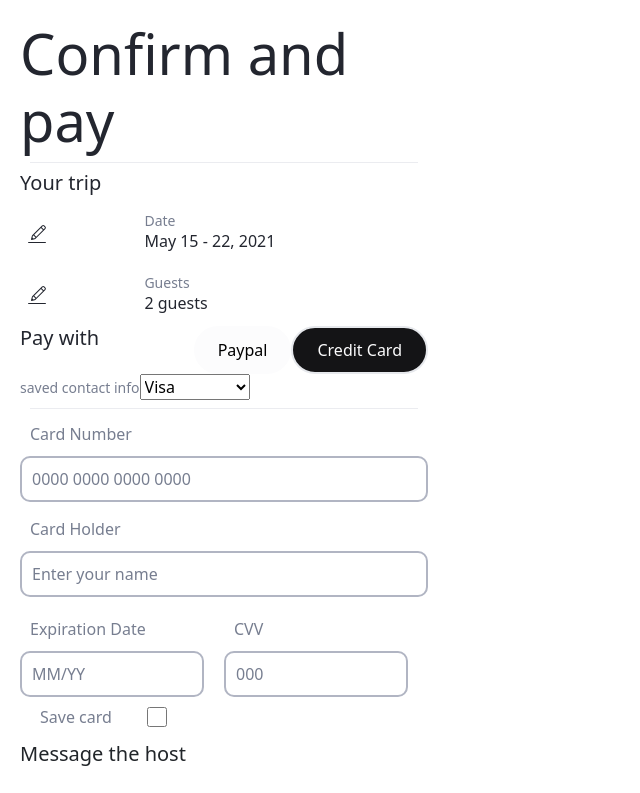
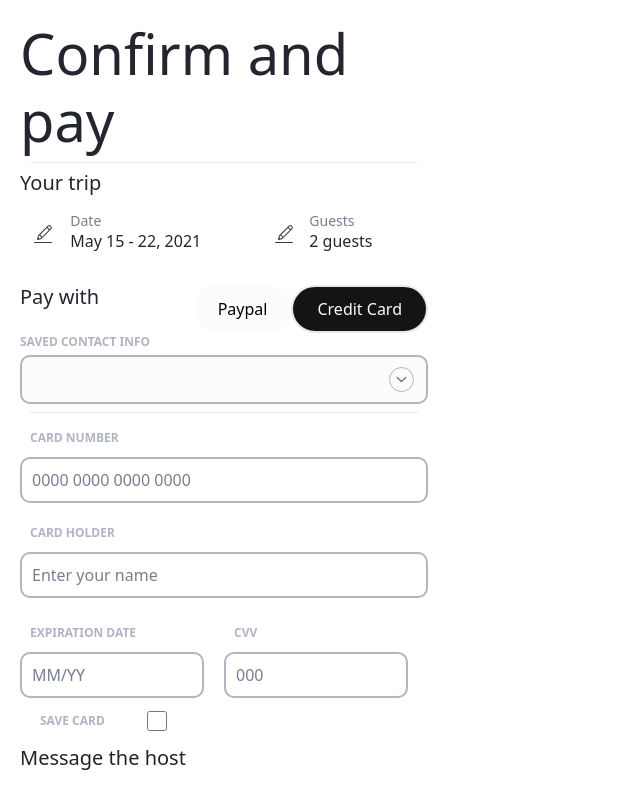
Before and after one commit to Areej-Farag/Fleet-Project, a React (Create React App) app in the folder FrontEnd/: page / in a window 1280 px wide. Shown: the top 793 px of the page, without its empty margins (0-640 px from the left). Built offline with nearby package versions, Linux system fonts and the light colour scheme.

Commit message:
select component added in atoms

```diff
--- a/FrontEnd/src/Components/Atoms/Icons.jsx
+++ b/FrontEnd/src/Components/Atoms/Icons.jsx
@@ -4,7 +4,7 @@ import "../Styles/atoms.css";
 
 const Icon = ({ size = 24, color, IconContetnt, children , direction ="row"}) => {
   return (
-    <div className="IconContainer" style={{flexDirection: { direction }}}>
+    <div className="IconContainer" style={{flexDirection:{direction}}}>
       <span className={`icon`} style={{ fontSize: size, color }}>
         {IconContetnt}
       </span>
--- /dev/null
+++ b/FrontEnd/src/Components/Atoms/Select.jsx
@@ -0,0 +1,51 @@
+import React, { useState } from "react";
+import PropTypes from "prop-types";
+import "../Styles/atoms.css";
+import { IoIosArrowDown } from "react-icons/io";
+import Typograph from "./Typograph";
+import colors from "./Colors";
+
+export default function SelectBox({ label, value, options, onChange }) {
+  const [isOpen, setIsOpen] = useState(false);
+
+  return (
+    <div className="select-box">
+      {label && <label className="select-box-label">{label}</label>}
+
+      <div className="select-box-container" onClick={() => setIsOpen(!isOpen)}>
+        <span className="select-box-value">{value}</span>
+        <span className="select-box-icon">
+          <IoIosArrowDown />
+        </span>
+      </div>
+
+      {isOpen && (
+        <ul className="select-box-dropdown">
+          {options.map((option, index) => (
+            <li
+              key={index}
+              className={`select-box-option ${
+                option === value ? "selected" : ""
+              }`}
+              onClick={() => {
+                onChange(option);
+                setIsOpen(false);
+              }}
+            >
+              <Typograph variant="h6" color={colors.Neutrals[4]}>
+                {option}
+              </Typograph>
+            </li>
+          ))}
+        </ul>
+      )}
+    </div>
+  );
+}
+
+SelectBox.propTypes = {
+  label: PropTypes.string,
+  value: PropTypes.string.isRequired,
+  options: PropTypes.arrayOf(PropTypes.string).isRequired,
+  onChange: PropTypes.func.isRequired,
+};
--- a/FrontEnd/src/Components/Organisms/PaymentForm.jsx
+++ b/FrontEnd/src/Components/Organisms/PaymentForm.jsx
@@ -8,6 +8,7 @@ import TextWithBtn from "../Molecules/TextWithBtn";
 import { CiEdit } from "react-icons/ci";
 import Button from "../Atoms/Button";
 import CreditCardInfoForm from "./CreditCardInfoForm";
+import Select from "../Atoms/Select";
 
 
 export default function PaymentForm() {
@@ -24,7 +25,7 @@ export default function PaymentForm() {
           Your trip
         </Typograph>
         <div className="detailsIcons">
-          <Icon size={24} color={colors.Neutrals[2]} IconContetnt={<CiEdit />}>
+          <Icon size={24} color={colors.Neutrals[3]} IconContetnt={<CiEdit />} direction="row-reverse" >
             <Typograph variant="small" color={colors.Neutrals[4]}>
               Date
             </Typograph>
@@ -32,7 +33,7 @@ export default function PaymentForm() {
               May 15 - 22, 2021
             </Typograph>
           </Icon>
-          <Icon size={24} color={colors.Neutrals[2]} IconContetnt={<CiEdit />}>
+          <Icon size={24} color={colors.Neutrals[3]} IconContetnt={<CiEdit />} direction="row-reverse">
             <Typograph variant="small" color={colors.Neutrals[4]}>
               Guests
             </Typograph>
@@ -52,10 +53,10 @@ export default function PaymentForm() {
           btnContent={
             <>
               {" "}
-              <Button color="white" shape="default">
+              <Button color="white" shape="default"  size="small">
                 Paypal
               </Button>
-              <Button color="black" shape="default">
+              <Button color="black" shape="default" size="small">
                 Credit Card
               </Button>
             </>
@@ -63,12 +64,8 @@ export default function PaymentForm() {
           direction="row-reverse"
         />
         <div className="selection-Area">
-        <Typograph variant="small" color={colors.Neutrals[4]}>saved contact info</Typograph>
-        <select className="payment-select">
-          <option>Visa</option>
-          <option>MasterCard</option>
-          <option>PayPal</option>
-        </select>
+        {/* <Typograph variant="lead" color={colors.Neutrals[4]}>saved contact info</Typograph> */}
+        <Select label={"Saved contact info"} options={["Visa", "MasterCard", "PayPal"]}></Select>
         </div>
       </div>
       <Line/>
--- a/FrontEnd/src/Components/Styles/atoms.css
+++ b/FrontEnd/src/Components/Styles/atoms.css
@@ -43,8 +43,11 @@
   color: var(--color-neutral-4);
 }
 .input-field label {
-  color: var(--color-neutral-4);
+  font-size: 12px;
+  font-weight: 600;
+  color: var(--color-neutral-5);
   padding: 10px 10px;
+  text-transform: uppercase;
 }
 .error {
   color: var(--color-primary-3) !important;
@@ -91,14 +94,11 @@
   height: 48px;
 }
 
-
 .button.small {
   width: fit-content !important;
-
 }
 
 .button.default {
-
   width: 262px;
 }
 
@@ -107,14 +107,12 @@
   height: 48px !important;
 }
 
-
 .button.small-circle {
   width: 32px;
   height: 32px;
   border-radius: 50%;
   padding: 0;
 }
-
 
 .button.large-circle {
   width: 48px;
@@ -125,14 +123,13 @@
   overflow: hidden;
 }
 
-
 .button.blue {
   background-color: var(--color-primary-1);
+  color: var(--color-neutral-8);
 }
 
 .button.blue:hover {
   background-color: var(--color-hover-blue);
-
 }
 
 .button.trans {
@@ -142,8 +139,7 @@
 }
 
 .button.trans:hover {
-  background-color:  var(--color-neutral-4);
-
+  background-color: var(--color-neutral-4);
 }
 .button.trans-no-border {
   background-color: transparent;
@@ -151,8 +147,7 @@
 }
 
 .button.trans-no-border:hover {
-  background-color:  var(--color-neutral-4);
-
+  background-color: var(--color-neutral-4);
 }
 .button.white {
   background-color: var(--color-neutral-8);
@@ -161,26 +156,24 @@
 }
 
 .button.white:hover {
-  background-color:var(--color-neutral-4);
-
+  background-color: var(--color-neutral-4);
 }
 
 .button.black {
-  background-color:  var(--color-neutral-1);
+  background-color: var(--color-neutral-1);
   border: 2px solid var(--color-stroke);
   transition: all 0.3s ease;
   color: var(--color-neutral-8);
 }
 
 .button.black:hover {
-  background-color:var(--color-neutral-2);
+  background-color: var(--color-neutral-2);
 }
 .icon {
   display: flex;
   align-items: center;
   justify-content: center;
 }
-
 
 /* ====== Avatar ====== */
 .avatar {
@@ -312,16 +305,16 @@
 }
 /* ====== Icon ====== */
 
-.IconContainer{
+.IconContainer {
   display: flex;
   align-items: center;
   justify-content: space-between;
   padding: 5px;
 }
-.icon:hover{
+.icon:hover {
   color: var(--color-neutral-3);
 }
-.IconText{
+.IconText {
   margin-left: 10px;
   width: 70%;
 }
@@ -332,3 +325,77 @@
   border-top: 2px solid var(--color-neutral-5);
   margin: 8px auto;
 }
+
+/* ====== Select ====== */
+.select-box {
+  display: flex;
+  flex-direction: column;
+  gap: 4px;
+  width: 100%;
+  position: relative;
+}
+
+.select-box-label {
+  font-size: 12px;
+  font-weight: 600;
+  color: var(--color-neutral-5);
+  text-transform: uppercase;
+}
+
+.select-box-container {
+  display: flex;
+  align-items: center;
+  justify-content: space-between;
+  background: var(--color-neutral-8);
+  border: 2px solid var(--color-neutral-5);
+  border-radius: 10px;
+  padding: 10px 12px;
+  cursor: pointer;
+}
+
+.select-box-value {
+  font-size: 16px;
+  color: var(--color-neutral-2);
+}
+
+.select-box-icon {
+  font-size: 15px;
+  color: var(--color-neutral-4);
+  display: flex;
+  width: 25px;
+  height: 25px;
+  justify-content: center;
+  align-items: center;
+  border: 1px solid var(--color-neutral-5);
+  border-radius: 50%;
+}
+
+.select-box-dropdown {
+  position: absolute;
+  top: 100%;
+  left: 0;
+  width: 100%;
+  background: var(--color-neutral-8);
+  border: 2px solid var(--color-neutral-5);
+  border-radius: 8px;
+  box-shadow: 0px 4px 8px rgba(0, 0, 0, 0.1);
+  margin-top: 4px;
+  z-index: 10;
+  list-style: none;
+  padding: 0;
+}
+
+.select-box-option {
+  padding: 10px;
+  cursor: pointer;
+  font-size: 14px;
+  color: #333;
+}
+
+.select-box-option:hover {
+  background: var(--color-neutral-6);
+}
+.select-box-option.selected {
+  color: var(--color-primary-1);
+  font-weight: bold;
+}
--- a/FrontEnd/src/Components/Styles/organisms.css
+++ b/FrontEnd/src/Components/Styles/organisms.css
@@ -10,6 +10,24 @@
     width: 35%;
     height: 100vh;
     padding: 20px;
+}
+.payment-form .detailsIcons{
+    display: flex;
+    width: 90%;
+    flex-direction: row;
+    justify-content: space-between;
+    align-items: center;
+    margin-bottom: 20px;
+}
+.payment-form .detailsIcons .IconText {
+    width: 85%;
+}
+.payment-form .detailsIcons .icon{
+    width: 40px;
+    height: 40px;
+    border-radius: 50%;
+    display: flex;
+
 }
 
 /* CreditCardInfoForm Styles */
```
Also changed, not shown: FrontEnd/src/Images/Visa.png (added), FrontEnd/src/Images/credit.png (added).
